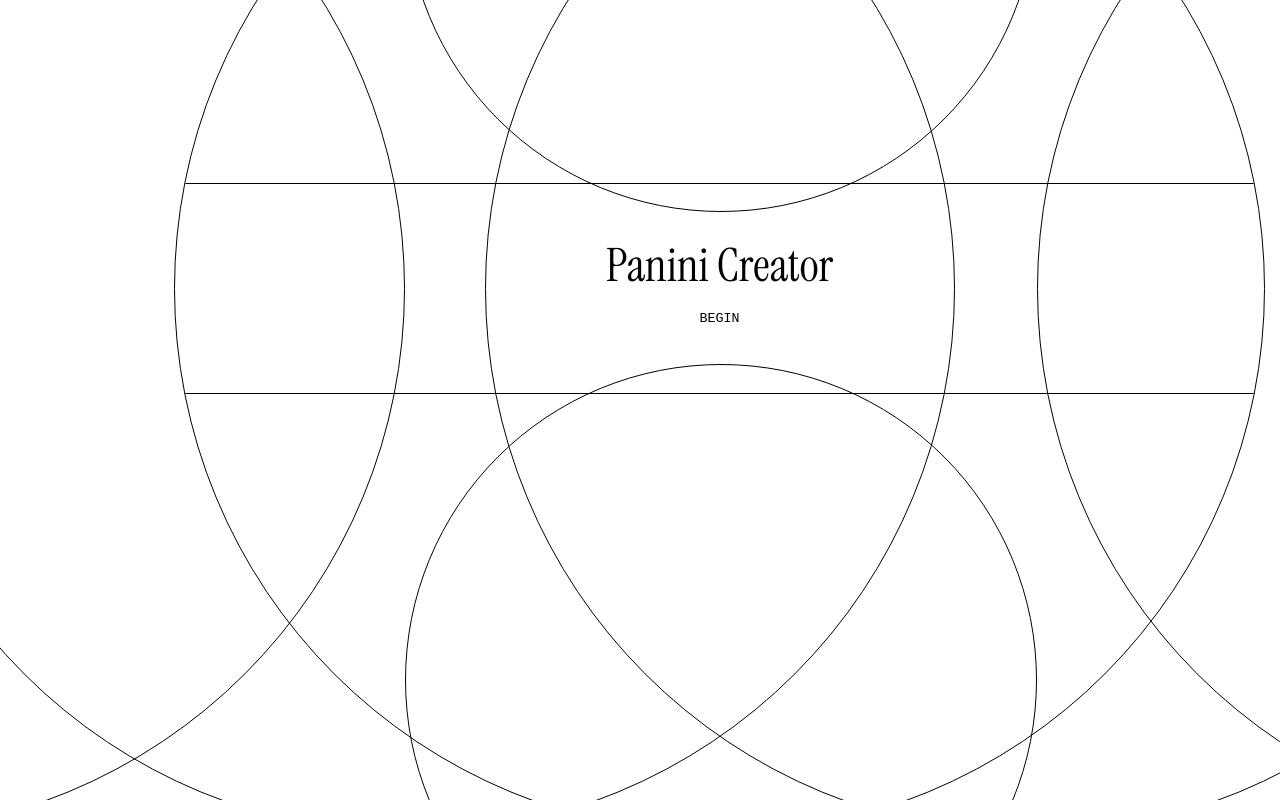
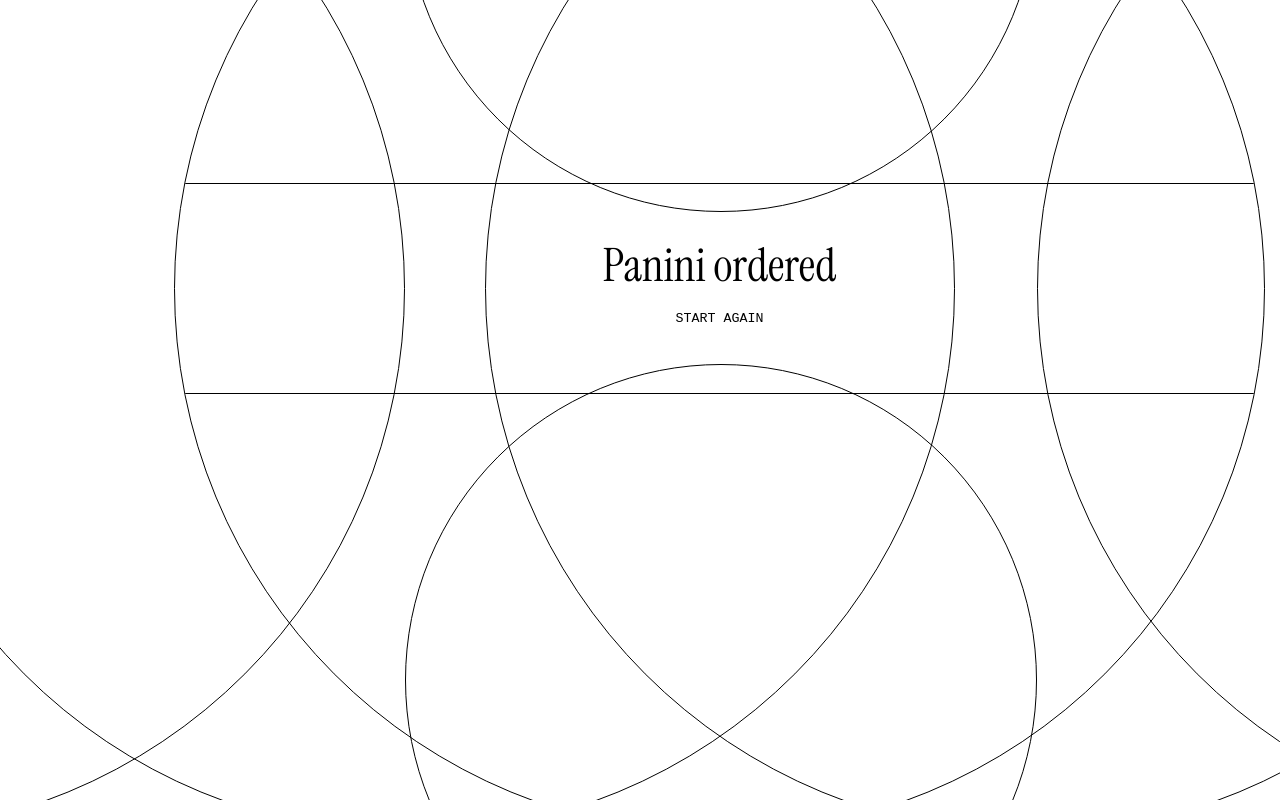
Before and after one commit to andrzejkukuryk/panini-creator, a React (Vite) app: page / in a window 1280 px wide. Shown: the part 3318-4118 px from the top of the page. Built offline with nearby package versions, Linux system fonts and the light colour scheme; a web font is replaced by a local one.

Commit message:
add success screen

```diff
--- a/src/components/circleBig.tsx
+++ b/src/components/circleBig.tsx
@@ -7,14 +7,18 @@ export type PositionCircleBigInfo = "L" | "ML" | "C" | "MR" | "R";
 
 interface CircleBigProps {
   position: PositionCircleBigInfo;
+  title: string;
+  buttonText: string;
+  buttonFunction: () => void;
   startAnimation?: boolean;
-  setStartAnimation?: React.Dispatch<React.SetStateAction<boolean>>;
 }
 
 export function CircleBig({
   position,
+  title,
+  buttonText,
+  buttonFunction,
   startAnimation,
-  setStartAnimation,
 }: CircleBigProps) {
   const containerClass = classNames([styles.container], {
     [styles.left]: position === "L",
@@ -34,8 +38,10 @@ export function CircleBig({
       <div className={styles.circle}>
         {position === "C" && (
           <Reclangle
+            title={title}
+            buttonText={buttonText}
+            buttonFunction={buttonFunction}
             startAnimation={startAnimation}
-            setStartAnimation={setStartAnimation}
           />
         )}
       </div>
--- a/src/components/rectangle.tsx
+++ b/src/components/rectangle.tsx
@@ -5,28 +5,26 @@ import { Text } from "./text";
 import { AppButton } from "./appButton";
 
 interface RectangleProps {
+  title: string;
+  buttonText: string;
+  buttonFunction: () => void;
   startAnimation?: boolean;
-  setStartAnimation?: React.Dispatch<React.SetStateAction<boolean>>;
 }
 
 export function Reclangle({
+  title,
+  buttonText,
+  buttonFunction,
   startAnimation,
-  setStartAnimation,
 }: RectangleProps) {
-  const handleClickBegin = () => {
-    if (setStartAnimation !== undefined) {
-      setStartAnimation(true);
-    }
-  };
-
   const containerClass = classNames([styles.container], {
     [styles.startAnimation]: startAnimation,
   });
 
   return (
     <div className={containerClass}>
-      <Text message="Panini Creator" />
-      <AppButton handledFunction={handleClickBegin} text="begin" />
+      <Text message={title} />
+      <AppButton handledFunction={buttonFunction} text={buttonText} />
     </div>
   );
 }
--- a/src/scenes/splash/splash.tsx
+++ b/src/scenes/splash/splash.tsx
@@ -19,6 +19,10 @@ export function Splash() {
 
   const circleSmallPositions: PositionCircleSmallInfo[] = ["T", "B"];
 
+  const handleClickBegin = () => {
+    setStartAnimation(true);
+  };
+
   const containerClass = classNames([styles.container], {
     [styles.fade]: startAnimation,
   });
@@ -27,6 +31,9 @@ export function Splash() {
     <div className={containerClass}>
       {circleBigPositions.map((position) => (
         <CircleBig
+          title="Panini Creator"
+          buttonText="begin"
+          buttonFunction={handleClickBegin}
           position={position}
           startAnimation={startAnimation}
           setStartAnimation={setStartAnimation}
--- a/src/scenes/success/success.tsx
+++ b/src/scenes/success/success.tsx
@@ -17,10 +17,20 @@ export function Success() {
 
   const circleSmallPositions: PositionCircleSmallInfo[] = ["T", "B"];
 
+  const handleClickStartAgain = () => {
+    //TODO: return to begining
+  };
+
   return (
     <div className={styles.container}>
       {circleBigPositions.map((position) => (
-        <CircleBig position={position} key={`pos_${position}`} />
+        <CircleBig
+          position={position}
+          title="Panini ordered"
+          buttonText="start again"
+          buttonFunction={handleClickStartAgain}
+          key={`pos_${position}`}
+        />
       ))}
       {circleSmallPositions.map((position) => (
         <CircleSmall position={position} key={`pos_${position}`} />
```
